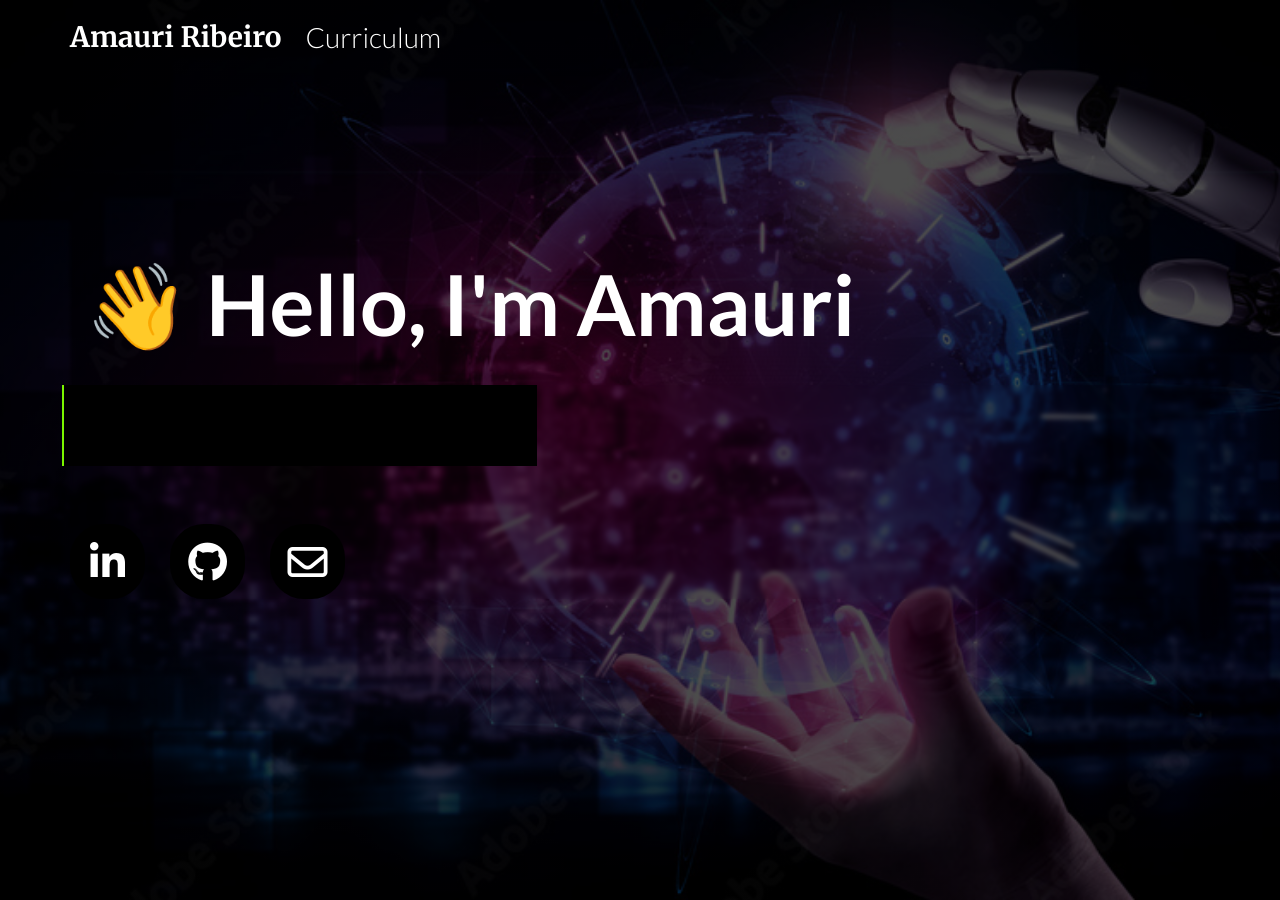
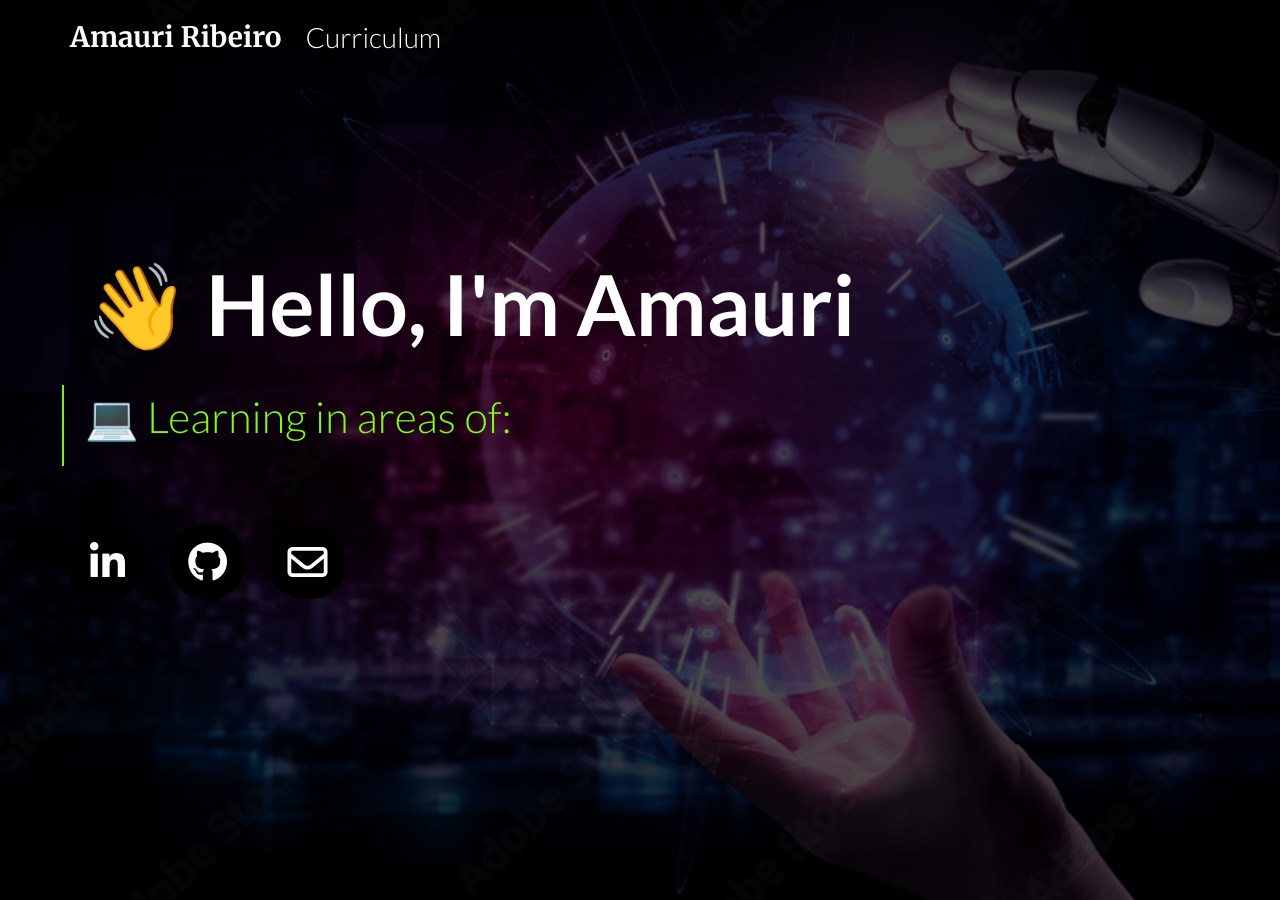
Before and after one commit to Ribeirosk8/ribeirosk8.github.io, a Jekyll site: the page built from index.html, in a window 1280 px wide. Built offline with Jekyll 4.4.1, drawn with Linux system fonts in a browser that asks for light colours; nearby versions of some CDN libraries.

Commit message:
Update index.html

```diff
--- a/index.html
+++ b/index.html
@@ -54,7 +54,7 @@ layout: default
     right: -10px;
     animation: cursor .8s infinite, digita 20s steps(15) infinite;
     width: calc(100% + 18px);
-    background-color:  rgb(0, 0, 0);
+    backface-visibility: visible;
 
 
 }
```
